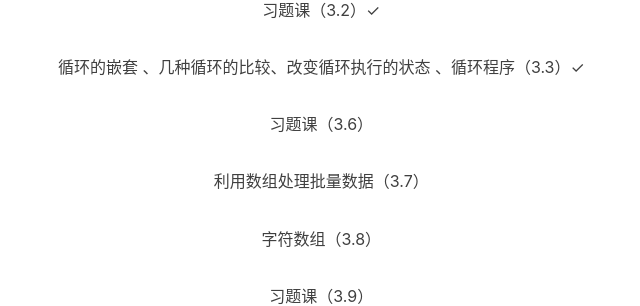
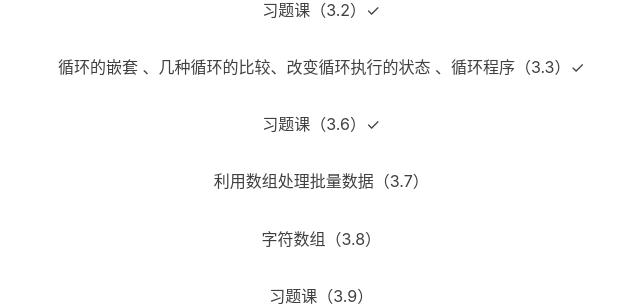
Before and after one commit to YS-yorigamishion/YS-yorigamishion.github.io, a Jekyll site: the page built from _posts/2022-2-21-C语言学习时间表.md, in a window 1280 px wide. Shown: the part 976-1282 px from the top of the page, without its empty margins (297-937 px from the left). Built offline with Jekyll 4.4.1, drawn with Linux system fonts in a browser that asks for light colours; nearby versions of some CDN libraries; comment, search, counter and statistics services are not loaded.

Commit message:
Update 2022-2-21-C语言学习时间表.md

```diff
--- a/_posts/2022-2-21-C语言学习时间表.md
+++ b/_posts/2022-2-21-C语言学习时间表.md
@@ -28,7 +28,7 @@ tags:
 
 <p align="center">循环的嵌套 、几种循环的比较、改变循环执行的状态 、循环程序（3.3）✓</p>
 
-<p align="center">习题课（3.6）</p>
+<p align="center">习题课（3.6）✓</p>
 
 <p align="center">利用数组处理批量数据（3.7）</p>
 
```
